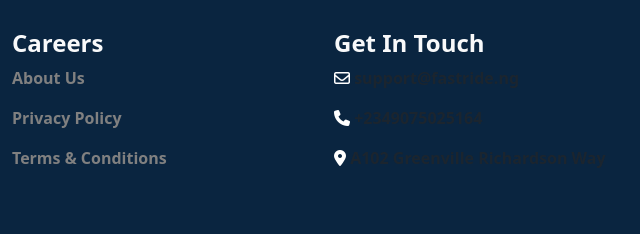
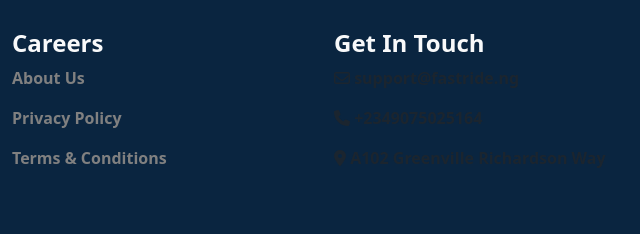
Before and after one commit to olamoyegunabdulsalam/Fastride-Car-Rental-Service, a plain HTML site: page index.html in a window 1280 px wide. Shown: the part 4067-4301 px from the top of the page, 640-1280 px from the left. Drawn offline with nearby package versions, Linux system fonts and the light colour scheme.

```diff
--- a/index.html
+++ b/index.html
@@ -479,9 +479,9 @@
         </div>
         <div class="col-sm m-0">
           <h5 class="fs-4 fw-bold text-light">Get In Touch</h5>
-          <p class="fw-bold text-muted"><i class="fa-regular fa-envelope text-white"></i> support@fastride.ng</p>
-          <p class="fw-bold text-muted"><i class="fa-solid fa-phone text-white"></i> +2349075025164</p>
-          <p class="fw-bold text-muted"><i class="fa-solid fa-location-dot text-white"></i> A102 Greenville Richardson Way</p>
+          <p class="fw-bold text-muted"><i class="fa-regular fa-envelope text-muted"></i> support@fastride.ng</p>
+          <p class="fw-bold text-muted"><i class="fa-solid fa-phone text-muted"></i> +2349075025164</p>
+          <p class="fw-bold text-muted"><i class="fa-solid fa-location-dot text-muted"></i> A102 Greenville Richardson Way</p>
         </div>
       </div>
     </div>
```
